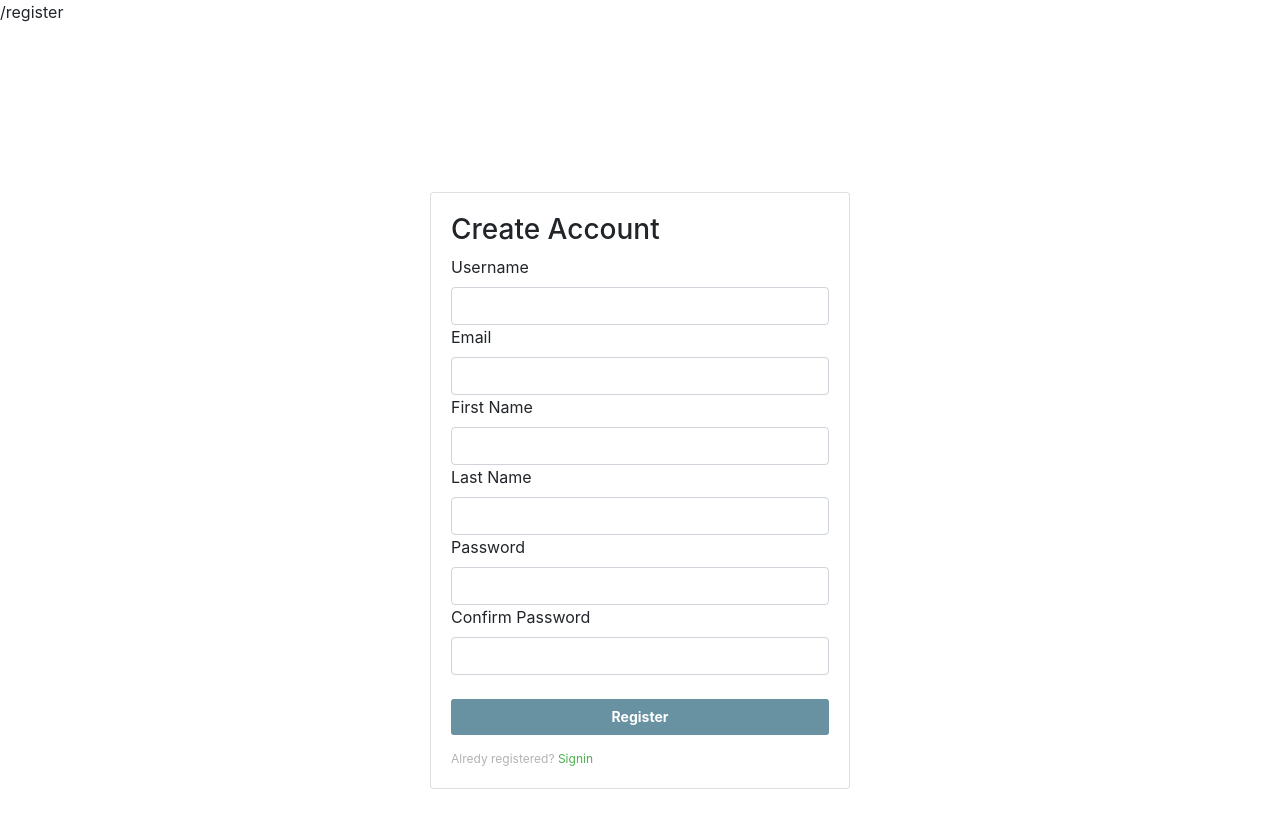
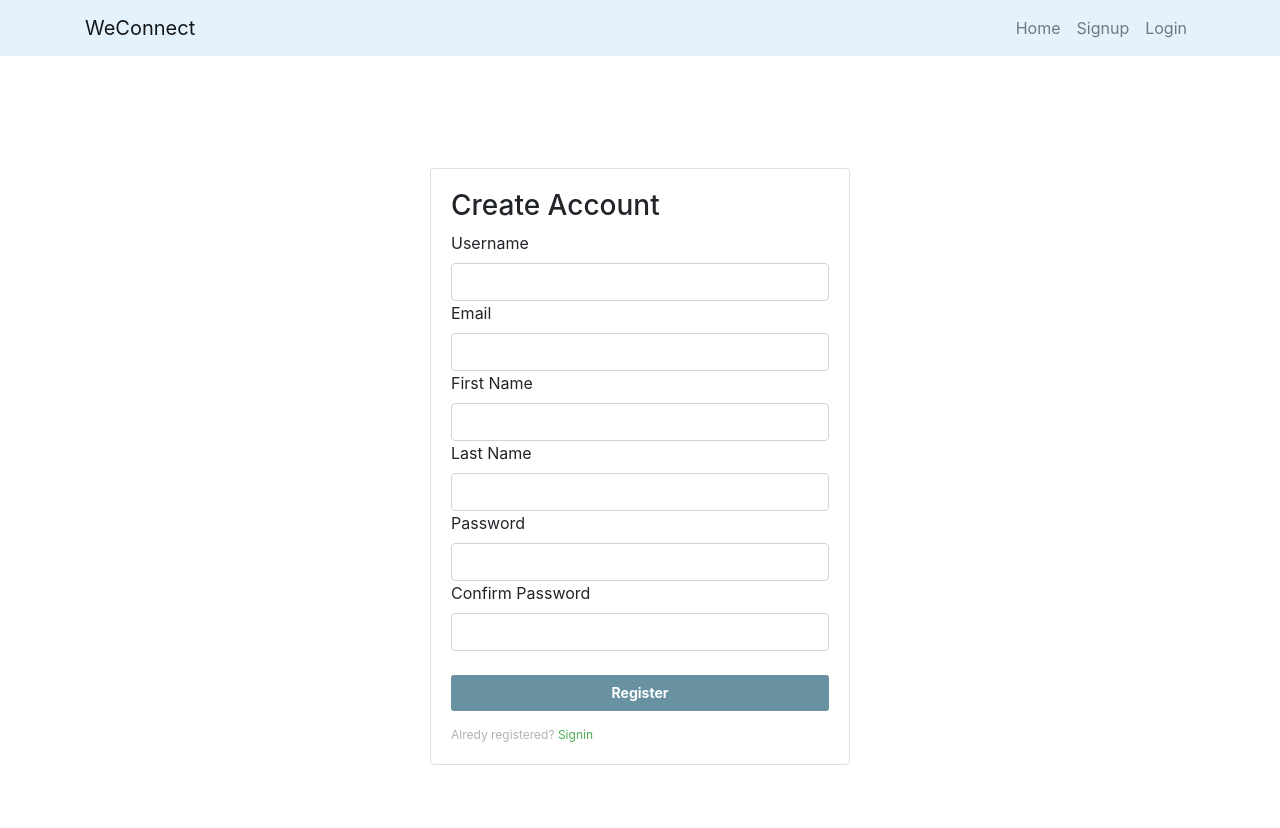
Before and after one commit to miritih/WeConnect-Reactjs, a React (Create React App) app: page /register in a window 1280 px wide. After the commit the page ends 805 px from the top, so only its background shows below. Built offline with nearby package versions, Linux system fonts and the light colour scheme.

Commit message:
[Fix] update Navbar to use redux data

```diff
--- a/public/app.css
+++ b/public/app.css
@@ -105,3 +105,6 @@
     border-radius: 50%;
     margin-top: -5px;
 }
+.navbarcolor{
+  background-color: #e3f2fd;
+}
--- a/src/Components/Home.jsx
+++ b/src/Components/Home.jsx
@@ -1,17 +1,19 @@
 import React from 'react';
 // import $ from 'jquery'
 import Search from './Search';
-import NavBar from './NavBar';
+import Nav from './common/nav';
 
 class Home extends React.Component {
 	render() {
+		const loggedIn = false;
 		return (
 			<div className="jumbotron jumbotron-home">
-      <NavBar
+				<Nav
+					loggedIn={loggedIn}
 					history={this.props.history}
 					location={this.props.location}
 				/>
-      <Search/>
+				<Search />
 			</div>
 		);
 	}
--- a/src/Components/RegisterPage.jsx
+++ b/src/Components/RegisterPage.jsx
@@ -3,7 +3,7 @@ import { connect } from 'react-redux';
 import { bindActionCreators } from 'redux';
 // import components
 import Form from './forms/RegisterForm';
-import Nav from './nav';
+import Nav from './common/nav';
 import * as RegisterUserActions from '../actions/UserAction';
 
 class RegisterPage extends React.Component {
@@ -14,7 +14,7 @@ class RegisterPage extends React.Component {
 				<Nav
 					history={props.history}
 					loggedIn={props.loggedIn}
-					user={props.currentUser}
+					user={props.currentUser.user}
 					location={props.location}
 				/>
 				<Form history={props.history} />
--- /dev/null
+++ b/src/Components/common/NavLinks.jsx
@@ -0,0 +1,43 @@
+import React from 'react';
+import { Link } from 'react-router-dom';
+import { Image } from 'cloudinary-react';
+import { cloudName } from '../../utils/Config';
+
+const NavLinks = ({ loggedIn, user, location }) => {
+	return (
+		<ul className={'navbar-nav ml-auto ' + ('/' === location.pathname ? 'white' : '')}>
+			<li className="nav-item">
+				<Link className="nav-link" to="/">Home</Link>
+			</li>
+			{loggedIn ?
+				<span>
+					<li className="nav-item">
+						<Link className="nav-link" to="/register_business">Register business</Link>
+					</li>
+				</span>
+				:
+				<li className="nav-item">
+					<Link className="nav-link" to="/register">Signup</Link>
+				</li>
+			}
+			{loggedIn ?
+
+				<li className="nav-item dropdown">
+					<a className="nav-link dropdown-toggle text-capitalize user-profile" href="avascript:;" id="navbarDropdownMenuLink" data-toggle="dropdown" aria-haspopup="true" aria-expanded="false">
+						<Image cloudName={cloudName} publicId={user['image']} />
+						{' ' + user['username']}
+					</a>
+					<div className="dropdown-menu" aria-labelledby="navbarDropdownMenuLink">
+						<Link className="dropdown-item" to="/profile/update">Manage Profile</Link>
+						<Link className="dropdown-item" to="/logout">Logout</Link>
+					</div>
+				</li>
+				:
+				<li className="nav-item">
+					<Link className="nav-link" to="/login">Login</Link>
+				</li>
+			}
+		</ul>
+	);
+};
+export default NavLinks;
--- /dev/null
+++ b/src/Components/common/nav.jsx
@@ -0,0 +1,38 @@
+import React from 'react';
+import { Link } from 'react-router-dom';
+import { toast } from 'react-toastify';
+import NavLinks from './NavLinks';
+
+const Nav = ({ history, loggedIn, user, location }) => {
+	return (
+		<div>
+			<nav className={
+				// apply transparent bg if on homepage
+				('/' === location.pathname ?
+					'navbar navbar-expand-lg navhome navbar-light bg-transparent fixed-top' :
+					'navbar navbar-expand-lg navbar-light fixed-top navbarcolor'
+				)}>
+				<div className="container">
+					<Link className="navbar-brand" to="/">
+						<span className={( //if on homepage set brand color to white
+							'/' === location.pathname ?
+								'white' : ''
+						)}>WeConnect</span>
+					</Link>
+					<button className="navbar-toggler" type="button" data-toggle="collapse"
+						data-target="#topnav" aria-controls="topnav" aria-expanded="false"
+						aria-label="Toggle navigation">
+						<span className="navbar-toggler-icon"></span>
+					</button>
+					<div className="collapse navbar-collapse" id="topnav">
+						{/* if on homepage set navlinks color to white */}
+						<ul className={'navbar-nav ml-auto ' + ('/' === location.pathname ? 'white' : '')}>
+							<NavLinks loggedIn={loggedIn} location={location} user={user} />
+						</ul>
+					</div>
+				</div>
+			</nav>
+		</div>
+	);
+};
+export default Nav;
--- a/src/Components/nav.jsx
+++ /dev/null
@@ -1,18 +0,0 @@
-import React from 'react';
-import { Link } from 'react-router-dom';
-import Authservice from './Auth/AuthService';
-import { toast } from 'react-toastify';
-import { Image } from 'cloudinary-react';
-import { cloudName } from '../utils/Config';
-
-const Nav = ({ history, loggedIn, user, location }) => {
-	return (
-		<div>
-			{loggedIn ?
-				<p>{user.username}</p> :
-				<p>{location.pathname}</p>
-			}
-		</div>
-	);
-};
-export default Nav;
```
Also changed, not shown: src/App.css (deleted, +0 -30 lines). Lines whose indentation alone changed are shown as unchanged.
